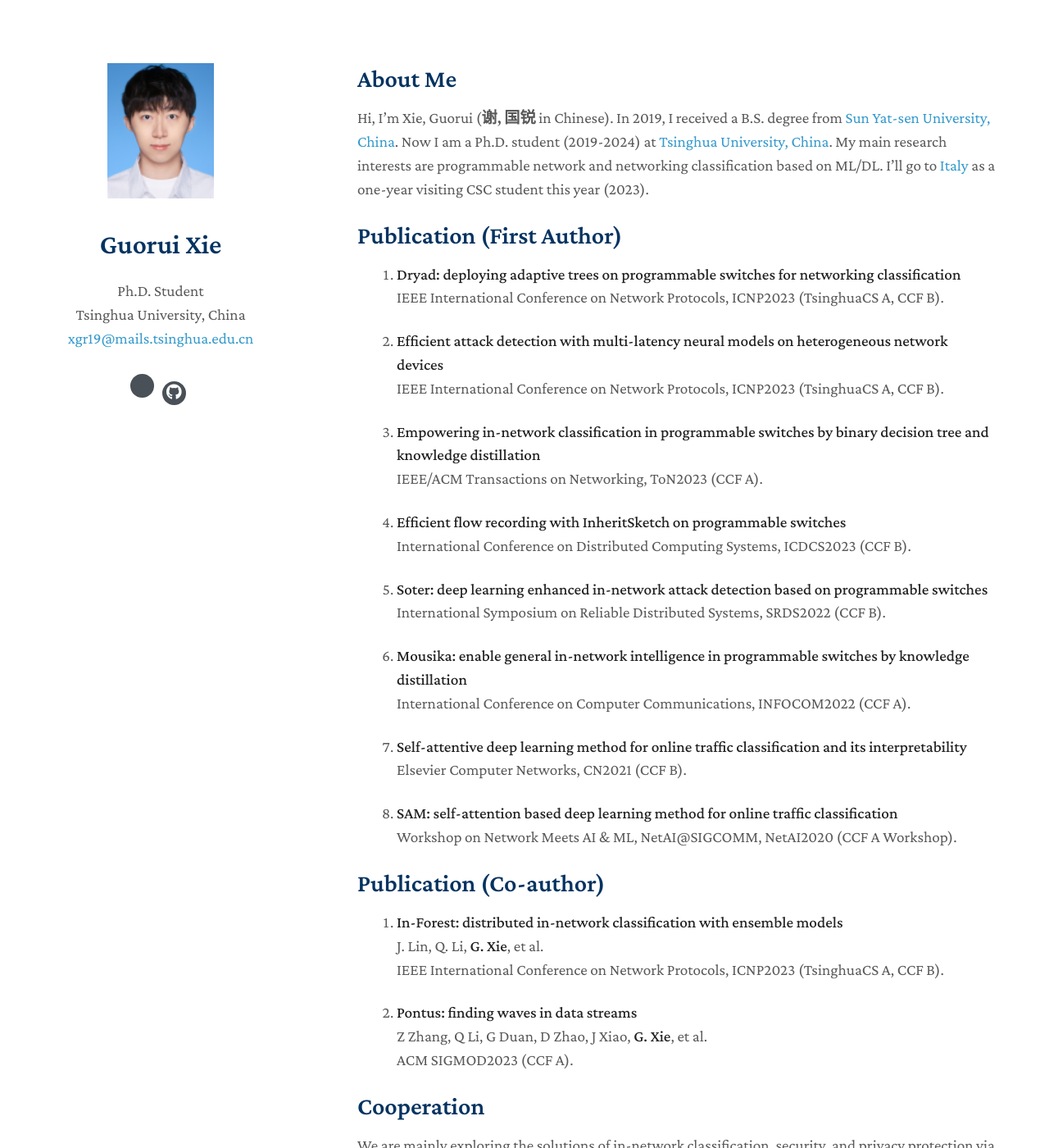
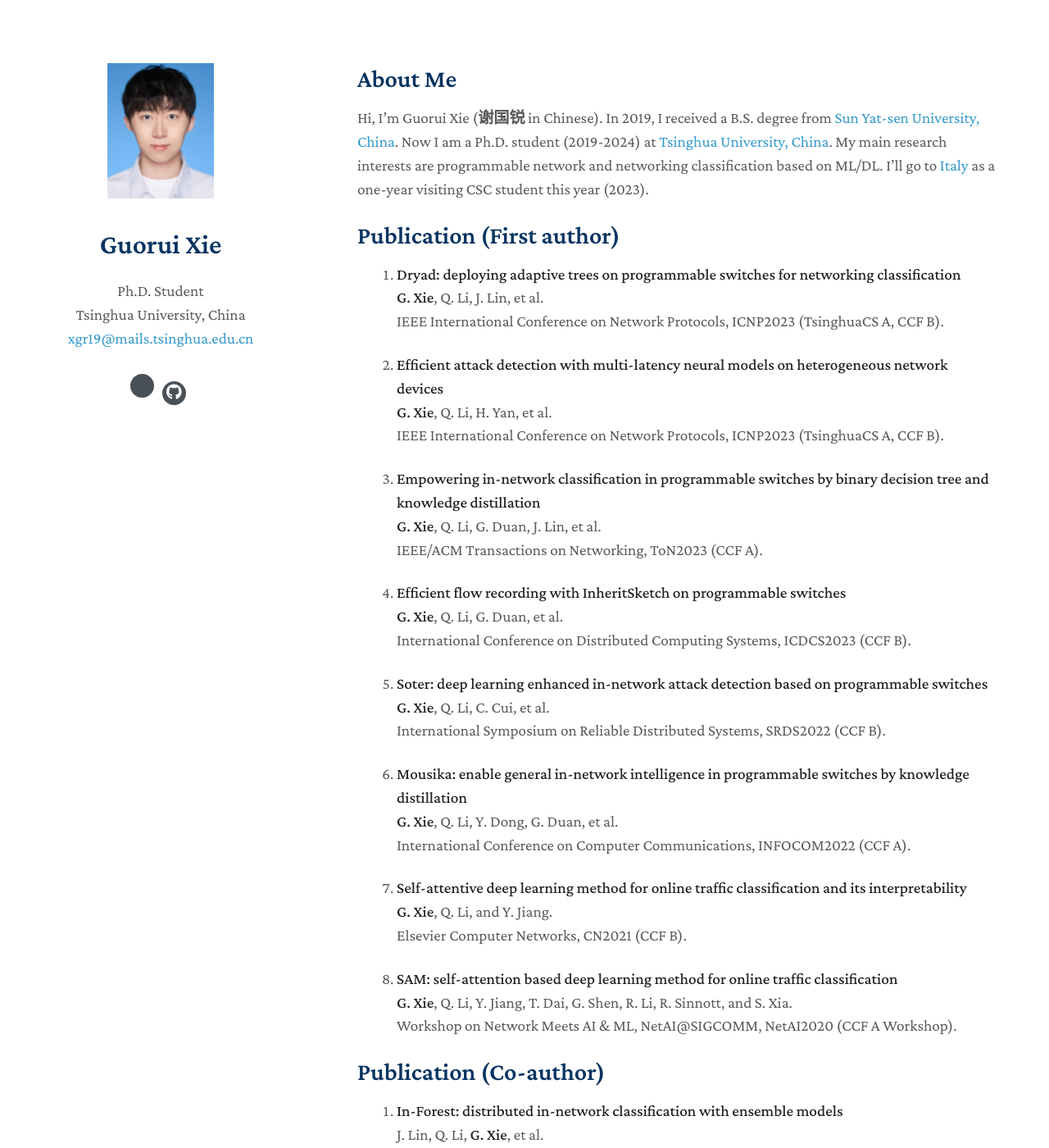
Before and after one commit to xgr19/xgr19.github.io, a Jekyll site: the page built from index.md, in a window 1280 px wide and 1400 px high. Shown: the whole window at 82% size. Built offline with Jekyll 4.4.1, drawn with Linux system fonts in a browser that asks for light colours; nearby versions of some CDN libraries; comment, search, counter and statistics services are not loaded; a style sheet for code colours, icons or effects is not loaded; our own code applies the rules of GitHub Pages for plain Markdown files.

Commit message:
Revert "Update index.md"
This reverts commit 1b41f4939a4db554208c820e43f8fe578525e84e.

```diff
--- a/index.md
+++ b/index.md
@@ -4,7 +4,7 @@
 
 ## About Me
 
-Hi, I'm Xie, Guorui (<b>谢, 国锐</b> in Chinese). In 2019, I received a B.S. degree from [Sun Yat-sen University, China](https://www.sysu.edu.cn/sysuen/). Now I am a Ph.D. student (2019-2024) at [Tsinghua University, China](https://www.cs.tsinghua.edu.cn/csen/). My main research interests are programmable network and networking classification based on ML/DL. I'll go to [Italy](https://gianniantichi.github.io/) as a one-year visiting CSC student this year (2023).
+Hi, I'm Guorui Xie (<b>谢国锐</b> in Chinese). In 2019, I received a B.S. degree from [Sun Yat-sen University, China](https://www.sysu.edu.cn/sysuen/). Now I am a Ph.D. student (2019-2024) at [Tsinghua University, China](https://www.cs.tsinghua.edu.cn/csen/). My main research interests are programmable network and networking classification based on ML/DL. I'll go to [Italy](https://gianniantichi.github.io/) as a one-year visiting CSC student this year (2023).
 
 <!-- ## Research Interests
 
@@ -18,7 +18,7 @@
 - **[Sept. 2019]** Our paper about few-shot learning is accepted to NeurIPS 2019.
 - **[Mar. 2019]** Our paper about few-shot learning is accepted to CVPR 2019. -->
 
-## Publication (First Author)
+## Publication (First author)
 
 <!-- - **Mnemonics Training: Multi-Class Incremental Learning without Forgetting**
   <br>
@@ -30,33 +30,49 @@
 
 1. **Dryad: deploying adaptive trees on programmable switches for networking classification**
   <br>
+  **G. Xie**, Q. Li, J. Lin, et al.
+  <br>
   IEEE International Conference on Network Protocols, ICNP2023 (TsinghuaCS A, CCF B).
 
 1. **Efficient attack detection with multi-latency neural models on heterogeneous network devices**
+  <br>
+  **G. Xie**, Q. Li, H. Yan, et al.
   <br>
   IEEE International Conference on Network Protocols, ICNP2023 (TsinghuaCS A, CCF B).
 
 1. **Empowering in-network classification in programmable switches by binary decision tree and knowledge distillation**
   <br>
+  **G. Xie**, Q. Li, G. Duan, J. Lin, et al.
+  <br>
   IEEE/ACM Transactions on Networking, ToN2023 (CCF A).
 
 1. **Efficient flow recording with InheritSketch on programmable switches**
+  <br>
+  **G. Xie**, Q. Li, G. Duan, et al.
   <br>
   International Conference on Distributed Computing Systems, ICDCS2023 (CCF B).
 
 1. **Soter: deep learning enhanced in-network attack detection based on programmable switches**
   <br>
+  **G. Xie**, Q. Li, C. Cui, et al.
+  <br>
   International Symposium on Reliable Distributed Systems, SRDS2022 (CCF B).
 
 1. **Mousika: enable general in-network intelligence in programmable switches by knowledge distillation**
+  <br>
+  **G. Xie**, Q. Li, Y. Dong, G. Duan, et al.
   <br>
   International Conference on Computer Communications, INFOCOM2022 (CCF A).
 
 1. **Self-attentive deep learning method for online traffic classification and its interpretability**
   <br>
+  **G. Xie**, Q. Li, and Y. Jiang.
+  <br>
   Elsevier Computer Networks, CN2021 (CCF B).
 
 1. **SAM: self-attention based deep learning method for online traffic classification**
+  <br>
+  **G. Xie**, Q. Li, Y. Jiang, T. Dai, G. Shen, R. Li, R. Sinnott, and S. Xia.
   <br>
   Workshop on Network Meets AI & ML, NetAI@SIGCOMM, NetAI2020 (CCF A Workshop).
 
```
